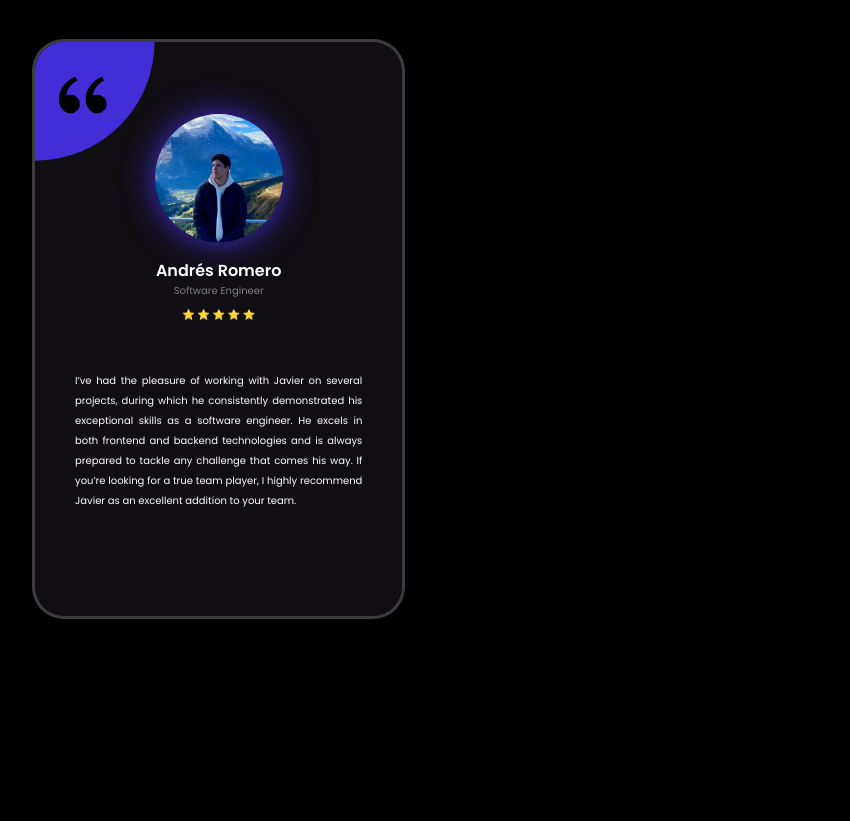
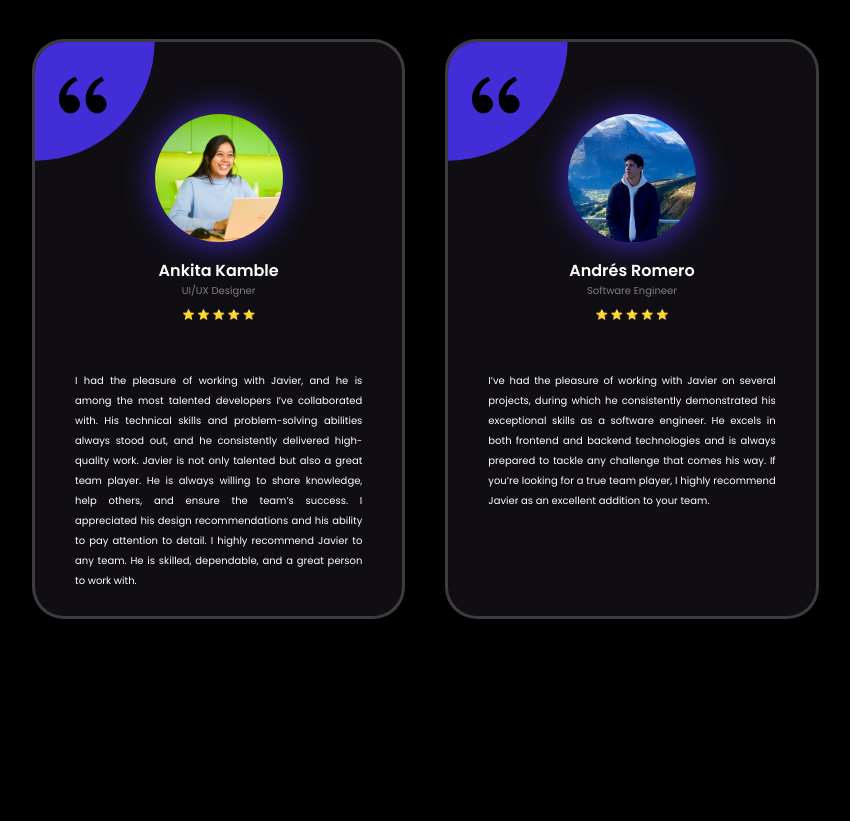
Before and after one commit to jvalverde96/portfolio_website, a React (Create React App) app: page / in a window 1280 px wide. Shown: the part 4334-5155 px from the top of the page, without its empty margins (8-858 px from the left). Built offline with nearby package versions, Linux system fonts and the light colour scheme.

Commit message:
updated cv to latest version and added a new testimony

```diff
--- a/src/components/Sections/AboutMe/About.tsx
+++ b/src/components/Sections/AboutMe/About.tsx
@@ -54,7 +54,7 @@ const AboutMe = () => {
             </p>
             <div className="download_button_container">
               <a
-                href="https://drive.google.com/uc?export=download&id=1sdXYEjwi3R9oDINcE1TqnHsfdUZjSTyW"
+                href="https://drive.google.com/uc?export=download&id=1yCCsWU14aSQy5MLRbL-nyrR_uOn7eNpZ"
                 download
               >
                 <Button
--- a/src/components/Sections/Testimonials/Testimonials.tsx
+++ b/src/components/Sections/Testimonials/Testimonials.tsx
@@ -30,13 +30,15 @@ const TestimonialsData = [
     text: `Javier's initiative and proactive approach were evident in every project we tackled together. He was always the first to step up for challenging tasks and consistently delivered high-quality results. In addition to his technical expertise, Javier's soft skills are equally impressive. He is an excellent listener, an empathetic team player, and always willing to support his colleagues. His positive attitude and dedication to continuous learning make him an exceptional professional.`,
     image: require('../../../assets/testimonials/yordan.jpeg'),
   },
-  // {
-  //   id: 5,
-  //   name: 'Ankita Kamble',
-  //   role: 'UI/UX Designer',
-  //   text: 'Magnam quia atque perspiciatis placeat corrupti eum. Lorem ipsum dolor sit amet consectetur adipisicing elit. t amet consectetur adipisicing elit. t amet consectetur adipisicing elitt amet consectetur adipisicing elit',
-  //   image: require('../../../assets/testimonials/ankita.jpeg'),
-  // },
+  {
+    id: 5,
+    name: 'Ankita Kamble',
+    role: 'UI/UX Designer',
+    text: `I had the pleasure of working with Javier, and he is among the most talented developers I’ve collaborated with. His technical skills and problem-solving abilities always stood out, and he consistently delivered high-quality work.
+Javier is not only talented but also a great team player. He is always willing to share knowledge, help others, and ensure the team’s success. I appreciated his design recommendations and his ability to pay attention to detail.
+I highly recommend Javier to any team. He is skilled, dependable, and a great person to work with.`,
+    image: require('../../../assets/testimonials/ankita.jpeg'),
+  },
   {
     id: 4,
     name: 'Andrés Romero',
```
